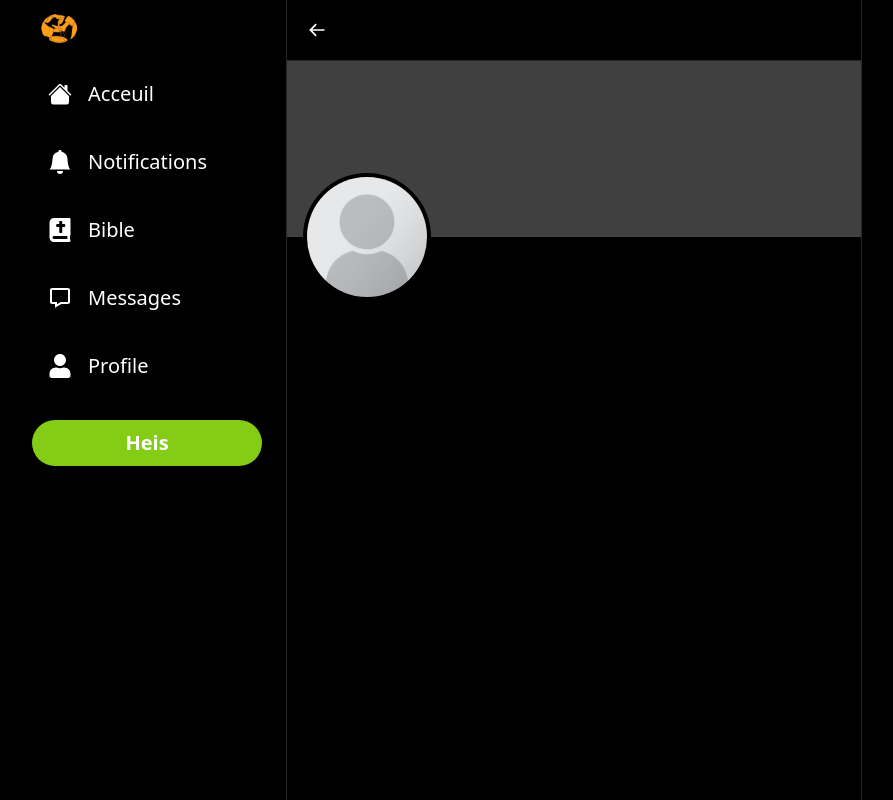
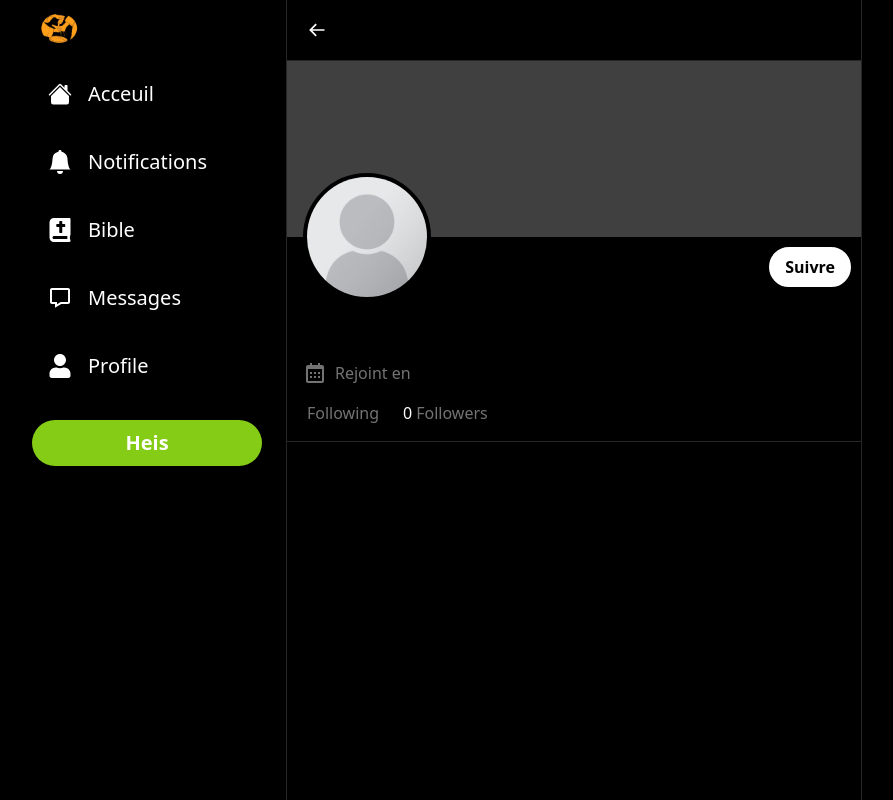
Before and after one commit to GMEntreprise/media-app, a Next.js app: page /users/1 in a window 1280 px wide. Shown: the whole page, without its empty margins (66-959 px from the left). Built offline with nearby package versions, Linux system fonts and the light colour scheme; no server answers; the database is empty.

Commit message:
💄 UserBio > Adding Biographi of User

```diff
--- a/components/UI/Button.tsx
+++ b/components/UI/Button.tsx
@@ -9,7 +9,7 @@ interface ButtonProps {
   outline?: boolean;
 }
 
-export const Button: React.FC<ButtonProps> = ({
+const Button: React.FC<ButtonProps> = ({
   label,
   secondary,
   fullWidth,
@@ -39,3 +39,4 @@ export const Button: React.FC<ButtonProps> = ({
     </button>
   );
 };
+export default Button;
--- a/components/UI/Modal.tsx
+++ b/components/UI/Modal.tsx
@@ -3,7 +3,7 @@ import { useCallback } from "react";
 import { AiOutlineClose } from "react-icons/ai";
 
 // Components
-import { Button } from "./Button";
+import Button from "./Button";
 
 interface ModalProps {
   isOpen?: boolean;
--- /dev/null
+++ b/components/users/UserBio.tsx
@@ -0,0 +1,72 @@
+import { format } from "date-fns";
+import frLocale from "date-fns/locale/fr";
+import React, { useMemo } from "react";
+import { BiCalendar } from "react-icons/bi";
+
+// Components
+import useCurrentUser from "@/hooks/useCurrentUser";
+import useUser from "@/hooks/useUser";
+import Button from "../UI/Button";
+
+interface UserBioProps {
+  userId: string;
+}
+
+export const UserBio: React.FC<UserBioProps> = ({ userId }) => {
+  // Utilisation du hook useCurrentUser pour récupérer les données de l'utilisateur actuellement connecté
+  const { data: currentUser } = useCurrentUser();
+  // Utilisation du hook useUser pour récupérer les données de l'utilisateur cible
+  const { data: fetchedUser } = useUser(userId);
+
+  // Utilisation de useMemo pour calculer et mémoriser la valeur de createdAt
+  const createdAt = useMemo(() => {
+    if (!fetchedUser?.createAt) {
+      return null;
+    }
+    // Formatage de la date en utilisant la locale française (frLocale)
+    return format(new Date(fetchedUser.createAt), "MMMM yyyy", {
+      locale: frLocale,
+    });
+  }, [fetchedUser?.createAt]);
+
+  return (
+    <div className="border-b-[1px] border-neutral-800 pb-4">
+      <div className="flex justify-end p-2">
+        {currentUser?.id === userId ? (
+          <Button secondary label="Modifier" onClick={() => {}} />
+        ) : (
+          <Button onClick={() => {}} label="Suivre" secondary />
+        )}
+      </div>
+
+      <div className="mt-8 px-4">
+        <div className="flex flex-col">
+          <p className="text-white text-2xl font-semibold">
+            {fetchedUser?.name}
+          </p>
+          <p className="text-md text-neutral-500">{fetchedUser?.username}</p>
+        </div>
+
+        <div className="flex flex-col mt-4">
+          <p className="text-white">{fetchedUser?.bio}</p>
+          <div className="flex flex-row items-center gap-2 mt-4 text-neutral-500">
+            <BiCalendar size={24} />
+            <p> Rejoint en {createdAt} </p>
+          </div>
+        </div>
+        <div className="flex flex-row items-center mt-4 gap-6">
+          <div className="flex flex-row items-center gap-1">
+            <p className="text-white">{fetchedUser?.followingIds?.length}</p>
+            <p className="text-neutral-500">Following</p>
+          </div>
+
+          {/* 2 */}
+          <div className="flex flex-row items-center gap-1">
+            <p className="text-white">{fetchedUser?.followersCount || 0}</p>
+            <p className="text-neutral-500">Followers</p>
+          </div>
+        </div>
+      </div>
+    </div>
+  );
+};
--- a/package.json
+++ b/package.json
@@ -18,8 +18,10 @@
     "autoprefixer": "10.4.14",
     "axios": "^1.4.0",
     "bcrypt": "^5.1.0",
+    "date-fns": "^2.30.0",
     "eslint": "8.40.0",
     "eslint-config-next": "13.4.1",
+    "fr": "link:date-fns/locale/fr",
     "next": "13.4.1",
     "next-auth": "^4.22.1",
     "postcss": "8.4.23",
--- a/pages/users/[userId].tsx
+++ b/pages/users/[userId].tsx
@@ -6,6 +6,7 @@ import { ClipLoader } from "react-spinners"; // Importation du composant ClipLoa
 import useUser from "../../hooks/useUser"; // Importation du hook useUser depuis le fichier "../../hooks/useUser"
 import { Header } from "../../components/UI/Header"; // Importation du composant Header depuis le fichier "../../components/UI/Header"
 import { UserHero } from "@/components/users/UserHero"; // Importation du composant UserHero depuis le fichier "@/components/users/UserHero"
+import { UserBio } from "@/components/users/UserBio";
 
 const UserView = () => {
   const router = useRouter(); // Initialisation du hook useRouter pour accéder à l'objet router
@@ -26,8 +27,8 @@ const UserView = () => {
   return (
     <>
       <Header showBackArrow label={fetchedUser?.name} />
-
       <UserHero userId={userId as string} />
+      <UserBio userId={userId as string} />
     </>
   );
 };
```
Also changed, not shown: 1 other file (tests, documents, lock files or other folders).
